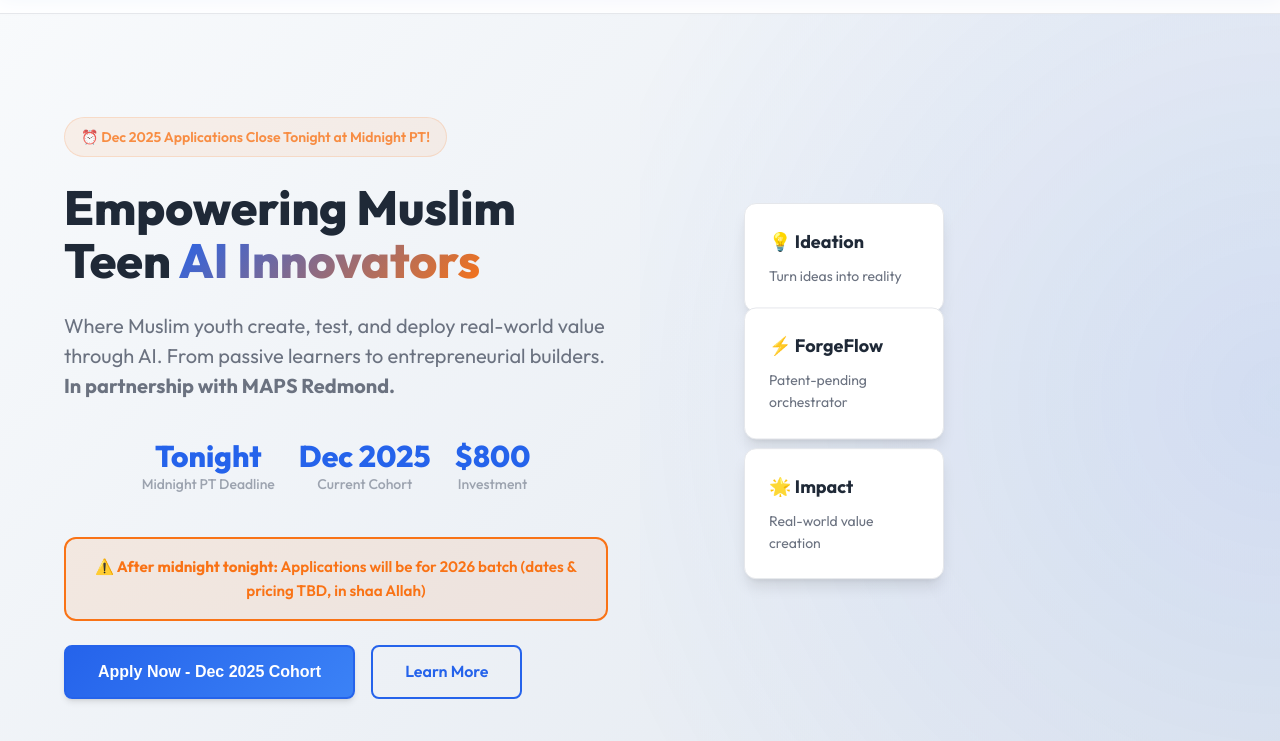
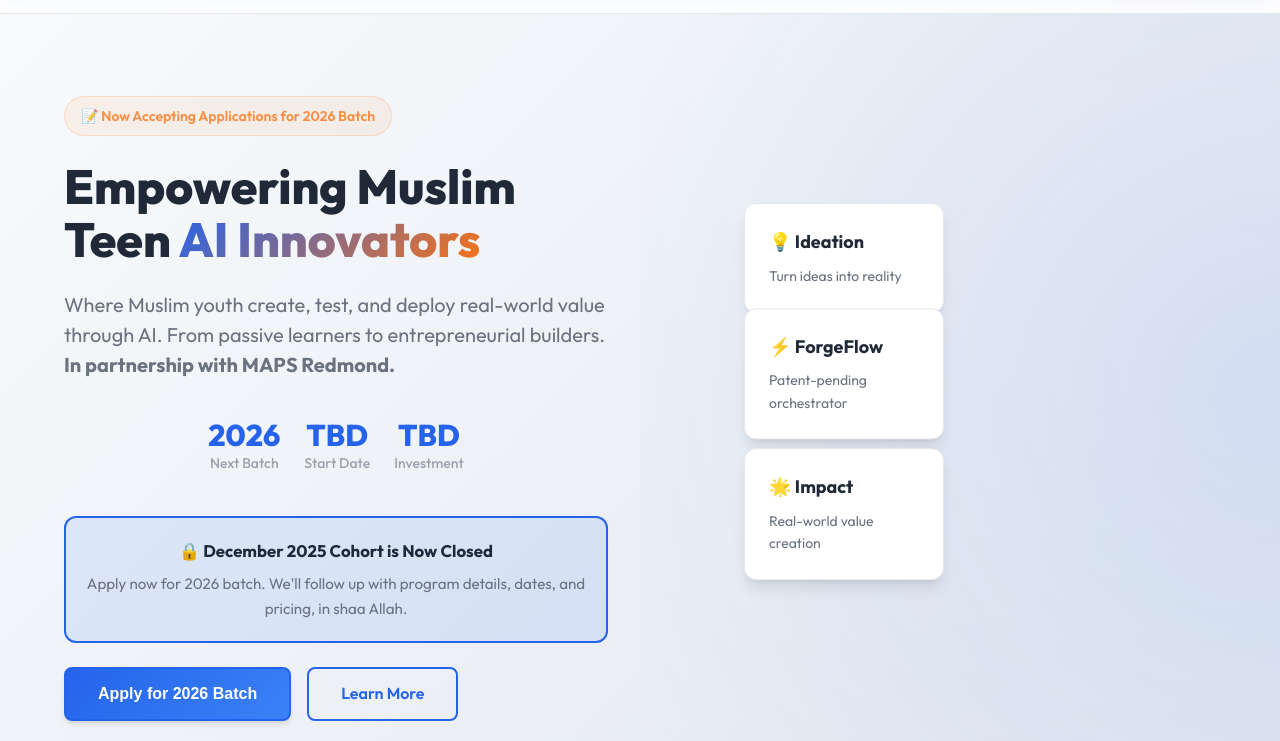
Before and after one commit to aidrisedai/edai-accelerator-landing-, a website: page index.html in a window 1280 px wide. Shown: the part 59-800 px from the top of the page. Drawn offline with Linux system fonts and the light colour scheme.

Commit message:
Dec 2025 cohort closed - Now accepting 2026 batch applications (dates & pricing TBD)
Co-Authored-By: Warp <agent@warp.dev>

```diff
--- a/index.html
+++ b/index.html
@@ -63,7 +63,7 @@
         <div class="hero-container">
             <div class="hero-content">
                 <div class="hero-badge">
-                    <span class="badge">⏰ Dec 2025 Applications Close Tonight at Midnight PT!</span>
+                    <span class="badge">📝 Now Accepting Applications for 2026 Batch</span>
                 </div>
                 <h1 class="hero-title">
                     Empowering Muslim Teen
@@ -75,25 +75,28 @@
                 </p>
                 <div class="hero-stats">
                     <div class="stat">
-                        <span class="stat-number">Tonight</span>
-                        <span class="stat-label">Midnight PT Deadline</span>
+                        <span class="stat-number">2026</span>
+                        <span class="stat-label">Next Batch</span>
                     </div>
                     <div class="stat">
-                        <span class="stat-number">Dec 2025</span>
-                        <span class="stat-label">Current Cohort</span>
+                        <span class="stat-number">TBD</span>
+                        <span class="stat-label">Start Date</span>
                     </div>
                     <div class="stat">
-                        <span class="stat-number">$800</span>
+                        <span class="stat-number">TBD</span>
                         <span class="stat-label">Investment</span>
                     </div>
                 </div>
-                <div style="background: rgba(249, 115, 22, 0.1); border: 2px solid var(--accent-orange); border-radius: 12px; padding: 1rem; margin: 1.5rem 0; text-align: center;">
-                    <p style="margin: 0; color: var(--accent-orange); font-weight: 600; font-size: 0.95rem;">
-                        ⚠️ <strong>After midnight tonight:</strong> Applications will be for 2026 batch (dates & pricing TBD, in shaa Allah)
+                <div style="background: rgba(37, 99, 235, 0.1); border: 2px solid var(--primary-blue); border-radius: 12px; padding: 1.25rem; margin: 1.5rem 0; text-align: center;">
+                    <p style="margin: 0 0 0.5rem 0; color: var(--text-primary); font-weight: 700; font-size: 1.05rem;">
+                        🔒 <strong>December 2025 Cohort is Now Closed</strong>
+                    </p>
+                    <p style="margin: 0; color: var(--text-secondary); font-size: 0.95rem;">
+                        Apply now for 2026 batch. We'll follow up with program details, dates, and pricing, in shaa Allah.
                     </p>
                 </div>
                 <div class="hero-cta">
-                    <button class="btn btn-primary" id="heroApplyBtn">Apply Now - Dec 2025 Cohort</button>
+                    <button class="btn btn-primary" id="heroApplyBtn">Apply for 2026 Batch</button>
                     <a href="#program" class="btn btn-secondary">Learn More</a>
                 </div>
             </div>
@@ -148,7 +151,7 @@
 
             <div class="journey-section">
                 <h3 class="journey-title">8-Week AI Builder Journey</h3>
-                <p style="text-align: center; margin-bottom: var(--spacing-2xl); color: var(--text-secondary);">Starts December 2025 • Applications Close Tonight at Midnight PT • Hosted at MAPS Redmond</p>
+                <p style="text-align: center; margin-bottom: var(--spacing-2xl); color: var(--text-secondary);">2026 Batch • Dates TBD (in shaa Allah) • Hosted at MAPS Redmond</p>
                 <div class="curriculum-grid">
                     <div class="curriculum-week">
                         <div class="week-number">Week 1-2</div>
```
